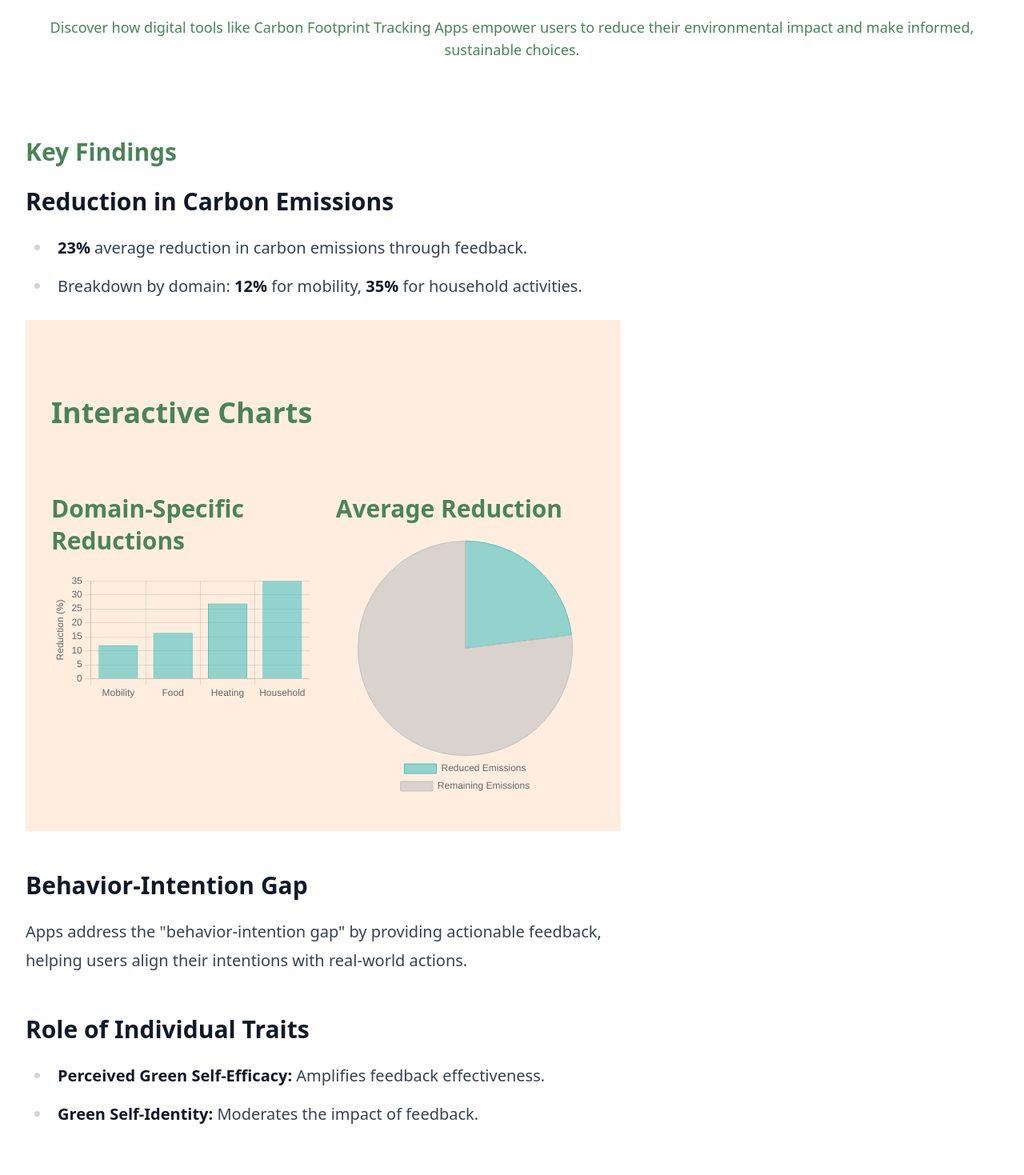
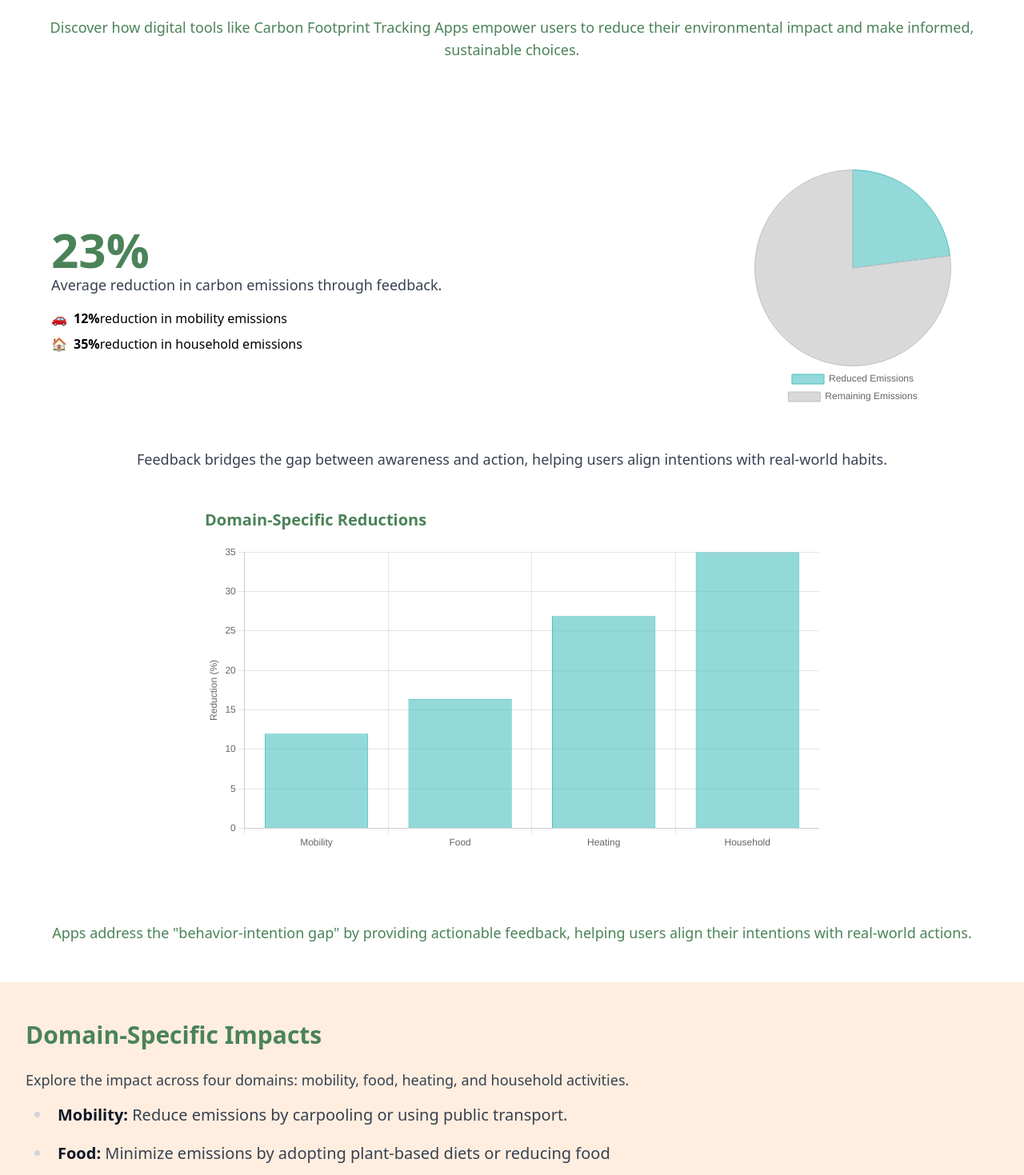
Before and after one commit to Act4Zero/LandingPage-GreenCompass, a Next.js app: page /research in a window 1280 px wide. Shown: the part 220-1689 px from the top of the page at 80% size. Built offline with nearby package versions, Linux system fonts and the light colour scheme.

Commit message:
[Research] Revise the insights section

```diff
--- a/src/components/research/ContentSections.js
+++ b/src/components/research/ContentSections.js
@@ -1,50 +1,9 @@
 import React from "react";
 import Link from "next/link";
-import InteractiveCharts from "./InteractiveCharts";
 
 const ContentSections = () => {
   return (
     <div className="white">
-      {/* Key Findings Section */}
-      <section className="py-12 px-4 sm:px-6 lg:px-8 bg-white">
-        <div className="max-w-7xl mx-auto">
-          <h2 className="text-3xl font-bold text-green-dark mb-6">
-            Key Findings
-          </h2>
-          <div className="prose lg:prose-xl">
-            <h3>Reduction in Carbon Emissions</h3>
-            <ul>
-              <li>
-                <strong>23%</strong> average reduction in carbon emissions
-                through feedback.
-              </li>
-              <li>
-                Breakdown by domain: <strong>12%</strong> for mobility,{" "}
-                <strong>35%</strong> for household activities.
-              </li>
-            </ul>
-            <InteractiveCharts/>
-            <h3>Behavior-Intention Gap</h3>
-            <p>
-              Apps address the "behavior-intention gap" by providing actionable
-              feedback, helping users align their intentions with real-world
-              actions.
-            </p>
-            <h3>Role of Individual Traits</h3>
-            <ul>
-              <li>
-                <strong>Perceived Green Self-Efficacy:</strong> Amplifies
-                feedback effectiveness.
-              </li>
-              <li>
-                <strong>Green Self-Identity:</strong> Moderates the impact of
-                feedback.
-              </li>
-            </ul>
-          </div>
-        </div>
-      </section>
-
       {/* Domain-Specific Impacts Section */}
       <section className="py-12 px-4 sm:px-6 lg:px-8 bg-lightBg">
         <div className="max-w-7xl mx-auto">
--- /dev/null
+++ b/src/components/research/Insights.js
@@ -0,0 +1,24 @@
+import React from "react";
+import InteractiveCharts from "./InteractiveCharts";
+
+function Insights(props) {
+  return (
+    <div className="white">
+      <section className="py-12 px-4 sm:px-6 lg:px-8 white">
+        <div className="max-w-7xl mx-auto text-center">
+          <div className="space-y-12">
+            {/* Interactive Charts Section */}
+            <InteractiveCharts />
+
+            {/* Key Insights Section */}
+            <div className="mt-12">
+              <p className="text-lg text-green-dark">{props.description}</p>
+            </div>
+          </div>
+        </div>
+      </section>
+    </div>
+  );
+};
+
+export default Insights;
--- a/src/components/research/InteractiveCharts.js
+++ b/src/components/research/InteractiveCharts.js
@@ -9,6 +9,8 @@ import {
   Legend,
   ArcElement,
 } from "chart.js";
+import "util/i18n";
+import { useTranslation } from "react-i18next";
 
 // Register Chart.js components
 ChartJS.register(
@@ -21,12 +23,18 @@ ChartJS.register(
 );
 
 const InteractiveCharts = () => {
+  const { t } = useTranslation();
+  const getText = () => {
+    return t("research", { returnObjects: true }) || {};
+  };
+
   // Data for Bar Chart
+  const barText = getText().chart.bar;
   const barData = {
-    labels: ["Mobility", "Food", "Heating", "Household"],
+    labels: [barText.label2, barText.label3, barText.label4, barText.label5],
     datasets: [
       {
-        label: "Reduction (%)",
+        label: getText().chart.bar.label1 + "(%)",
         data: [12, 16.4, 26.9, 35],
         backgroundColor: "rgba(75, 192, 192, 0.6)",
         borderColor: "rgba(75, 192, 192, 1)",
@@ -40,7 +48,7 @@ const InteractiveCharts = () => {
     plugins: {
       tooltip: {
         callbacks: {
-          label: (context) => `Reduction: ${context.raw}%`,
+          label: (context) => `${barText.label1} ${context.raw}%`,
         },
       },
       legend: {
@@ -52,15 +60,16 @@ const InteractiveCharts = () => {
         beginAtZero: true,
         title: {
           display: true,
-          text: "Reduction (%)",
+          text: `${barText.label1} (%)`,
         },
       },
     },
   };
 
   // Data for Pie Chart
+  const pieText = getText().chart.pie;
   const pieData = {
-    labels: ["Reduced Emissions", "Remaining Emissions"],
+    labels: [pieText.label1, pieText.label2],
     datasets: [
       {
         data: [23, 77],
@@ -88,27 +97,42 @@ const InteractiveCharts = () => {
     },
   };
 
+  const insightsText = getText().insights;
   return (
-    <div className="py-10 px-4 sm:px-6 lg:px-8 bg-lightBg">
+    <div className="py-10 px-4 sm:px-6 lg:px-8 white">
       <div className="max-w-7xl mx-auto">
-        <h2 className="text-3xl font-bold text-green-dark mb-6">
-          Interactive Charts
-        </h2>
-        <div className="grid grid-cols-1 lg:grid-cols-2 gap-8">
-          {/* Bar Chart */}
+        {/* Key Findings Section */}
+        <div className="flex flex-col lg:flex-row gap-8 items-center justify-between">
+          <div className="text-center lg:text-left">
+            <div className="text-6xl font-bold text-green-dark">23%</div>
+            <p className="text-lg text-gray-700">{insightsText.label1}</p>
+            <ul className="mt-4 space-y-2">
+              <li className="flex items-center">
+                <span className="mr-2">🚗</span> <strong>12%</strong>{" "}
+                {insightsText.label2}
+              </li>
+              <li className="flex items-center">
+                <span className="mr-2">🏠</span> <strong>35%</strong>{" "}
+                {insightsText.label3}
+              </li>
+            </ul>
+          </div>
           <div>
-            <h3 className="text-xl font-semibold text-green-dark mb-4">
-              Domain-Specific Reductions
-            </h3>
-            <Bar data={barData} options={barOptions} />
+            <Pie data={pieData} options={pieOptions} />
           </div>
-
-          {/* Pie Chart */}
-          <div>
-            <h3 className="text-xl font-semibold text-green-dark mb-4">
-              Average Reduction
-            </h3>
-            <Pie data={pieData} options={pieOptions} />
+        </div>
+        <div className="mt-12 text-center">
+          <p className="text-lg text-gray-700">{insightsText.description1}</p>
+        </div>
+        <div className="mt-12 flex justify-center">
+          <div className="w-full max-w-3xl">
+            {/* Bar Chart */}
+            <div>
+              <h4 className="text-xl font-semibold text-green-dark mb-4 text-center lg:text-left">
+                {barText.title}
+              </h4>
+              <Bar data={barData} options={barOptions} />
+            </div>
           </div>
         </div>
       </div>
--- a/src/locales/en/translation.json
+++ b/src/locales/en/translation.json
@@ -235,6 +235,27 @@
   "research": {
     "title": "Carbon Footprint Tracking: Insights and Impacts",
     "quote": "\"Providing users with feedback through carbon tracking apps significantly reduces emissions by increasing awareness and encouraging actionable changes.\" - Hoffmann et al., 2024",
-    "subtitle": "Discover how digital tools like Carbon Footprint Tracking Apps empower users to reduce their environmental impact and make informed, sustainable choices."
+    "subtitle": "Discover how digital tools like Carbon Footprint Tracking Apps empower users to reduce their environmental impact and make informed, sustainable choices.",
+    "insights": {
+      "label1": "Average reduction in carbon emissions through feedback.",
+      "label2": "reduction in mobility emissions",
+      "label3": "reduction in household emissions",
+      "description1": "Feedback bridges the gap between awareness and action, helping users align intentions with real-world habits.",
+      "description2": "Apps address the \"behavior-intention gap\" by providing actionable feedback, helping users align their intentions with real-world actions."
+    },
+    "chart": {
+      "pie": {
+        "label1": "Reduced Emissions",
+        "label2": "Remaining Emissions"
+      },
+      "bar": {
+        "title": "Domain-Specific Reductions",
+        "label1": "Reduction",
+        "label2": "Mobility",
+        "label3": "Food",
+        "label4": "Heating",
+        "label5": "Household"
+      }
+    }
   }
 }
--- a/src/pages/research.js
+++ b/src/pages/research.js
@@ -3,6 +3,7 @@ import { useTranslation } from "react-i18next";
 import Meta from "components/Meta";
 import Navbar from "components/Navbar";
 import Introduction from "components/research/Introduction";
+import Insights from "components/research/Insights";
 import ContentSections from "components/research/ContentSections";
 import Footer from "components/Footer";
 
@@ -17,6 +18,9 @@ function ResearchPage(props) {
         <Meta />
         <Navbar bgColor="white" />
         <Introduction />
+        <Insights
+          description={getText().insights.description2}
+        />
         <ContentSections />
         <Footer
           size="md"
```
